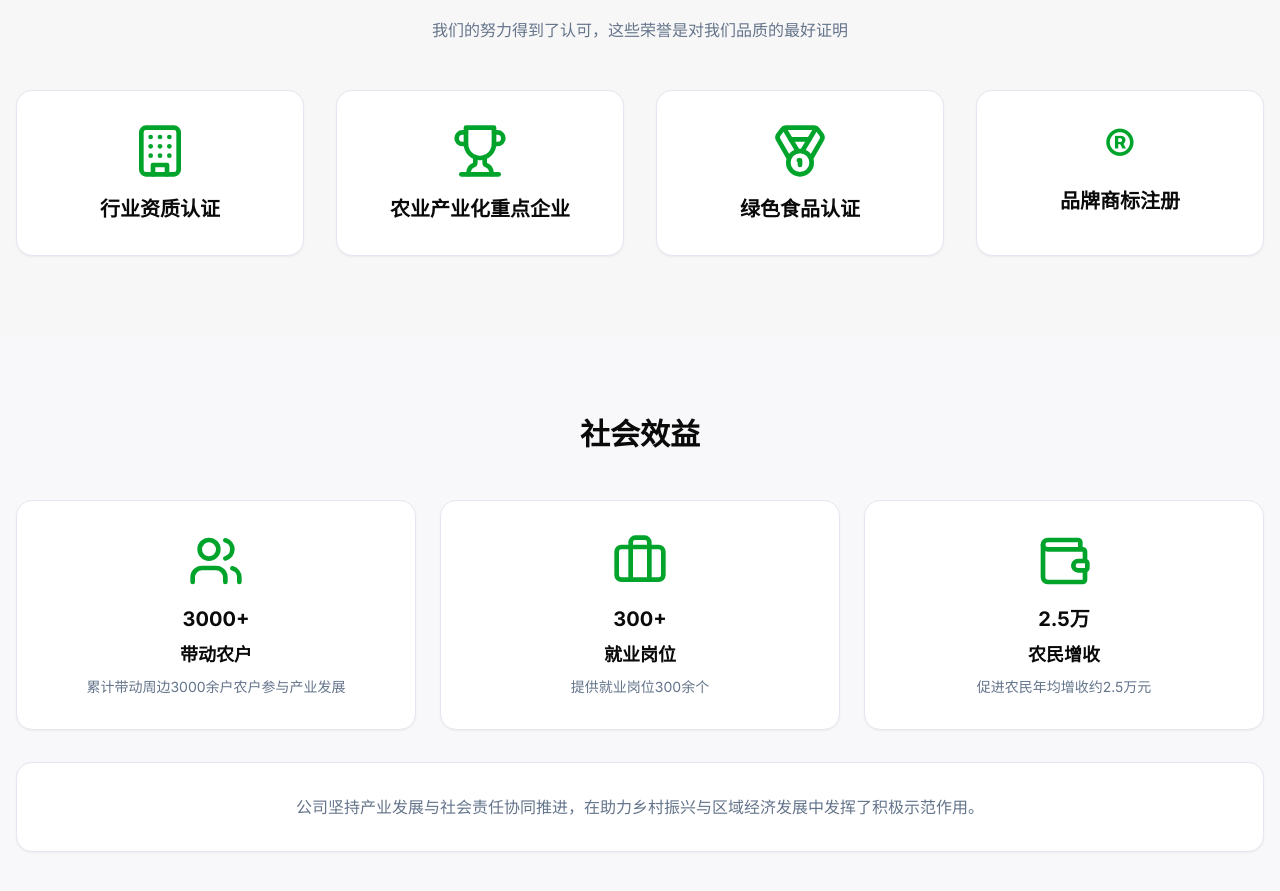
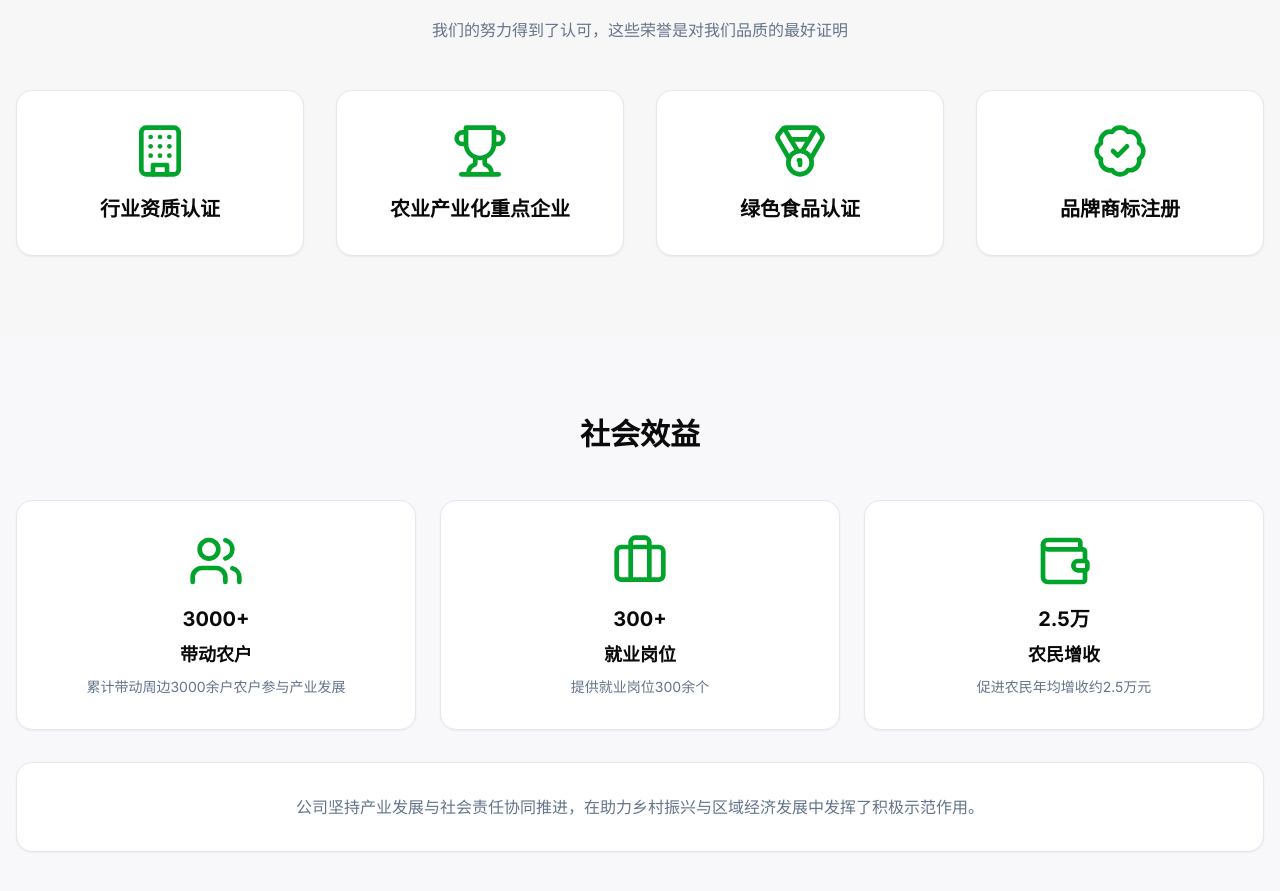
Before and after one commit to jingwu960-hue/taihe-web, a Next.js app: page /about in a window 1280 px wide. Shown: the part 3574-4465 px from the top of the page. Built offline with nearby package versions, Linux system fonts and the light colour scheme.

Commit message:
refactor: 替换空图标为BadgeCheck并注释掉案例板块
1. 为about页和orchard页的证书列表替换空图标为BadgeCheck
2. 注释掉首页的CasesSection组件及其数据引入

```diff
--- a/app/about/page.tsx
+++ b/app/about/page.tsx
@@ -16,7 +16,7 @@ import {
   Rocket,
   Users,
   Briefcase,
-  Wallet,
+  Wallet,BadgeCheck
 } from "lucide-react";
 
 import Footer from "@/components/sections/footer/default";
@@ -53,7 +53,7 @@ const certificatesData = [
   { name: "行业资质认证", icon: Building },
   { name: "农业产业化重点企业", icon: Trophy },
   { name: "绿色食品认证", icon: Medal },
-  { name: "品牌商标注册", icon: null },
+  { name: "品牌商标注册", icon: BadgeCheck },
 ];
 
 export default function About() {
--- a/app/orchard/page.tsx
+++ b/app/orchard/page.tsx
@@ -19,6 +19,7 @@ import {
   TreeDeciduous,
   Users,
   Briefcase,
+  BadgeCheck
 } from "lucide-react";
 
 import Footer from "@/components/sections/footer/default";
@@ -47,6 +48,7 @@ const iconMap = {
   TreeDeciduous,
   Users,
   Briefcase,
+  BadgeCheck,
 };
 
 type IconKey = keyof typeof iconMap;
@@ -116,7 +118,7 @@ const certificates = [
   { name: "新四板挂牌", icon: "Building" as IconKey, year: "2020" },
   { name: "省级农业产业化重点龙头企业", icon: "Trophy" as IconKey, year: "2021" },
   { name: "绿色食品认证", icon: "Medal" as IconKey, year: "已认证" },
-  { name: "态禾品牌商标", icon: null, year: "已注册" },
+  { name: "态禾品牌商标", icon: "BadgeCheck" as IconKey, year: "已注册" },
 ];
 
 // 发展战略数据
--- a/app/page.tsx
+++ b/app/page.tsx
@@ -6,7 +6,7 @@ import Footer from "@/components/sections/footer/default";
 import AdvantagesSection from "@/components/sections/home/advantages-section";
 import BusinessSection from "@/components/sections/home/business-section";
 import EmblaCarousel from "@/components/sections/home/carousel/embla-carousel";
-import CasesSection from "@/components/sections/home/cases-section";
+// import CasesSection from "@/components/sections/home/cases-section";
 import CtaSection from "@/components/sections/home/cta-section";
 import NewsSection from "@/components/sections/home/news-section";
 import ProductsSection from "@/components/sections/home/products-section";
@@ -34,7 +34,7 @@ export default function Home() {
       <BusinessSection data={businessData} />
       <ProductsSection data={productsData} />
       <AdvantagesSection data={advantagesData} />
-      <CasesSection data={casesData} />
+      {/* <CasesSection data={casesData} /> */}
       <NewsSection data={newsData} />
       <CtaSection />
       <Footer />
```
